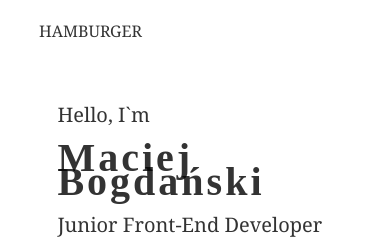
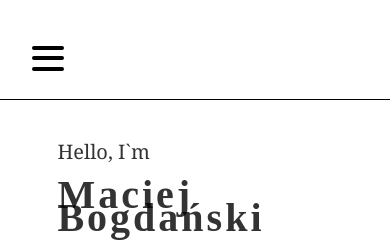
Before and after one commit to mackey7/maciejbogdanski.pl, a Gatsby site: page / in a window 390 px wide. Shown: the top 251 px of the page. Built offline with nearby package versions, Linux system fonts and the light colour scheme; Gatsby itself is replaced by a stand-in of ours.

Commit message:
create hamburger menu

```diff
--- a/src/components/about.js
+++ b/src/components/about.js
@@ -23,7 +23,7 @@ const Article = Styled.article`
        text-align:center;
     }
     h3{
-letter-spacing:10px;
+        letter-spacing:10px;
     }
 
         @media (min-width: 768px) {
--- a/src/components/navigation.js
+++ b/src/components/navigation.js
@@ -1,23 +1,40 @@
 import { Link } from "gatsby"
-import React from "react"
+import React, { useState } from "react"
 import Styled from 'styled-components'
 
-
-const TopNavigation = Styled.section`
+const Wrapper = Styled.section`
+    border-bottom:1px solid black;
+    width:100%;
+    min-height:100px;
+`
+const TopNavigation = Styled.div`
     display:flex;
     justify-content:space-between;
     align-items:center;
     margin:0px auto;
     width:80%;
     padding:20px 0px;
+
+
 `
 const Nav = Styled.nav`
-  display:none;
+    display:${(props) => props.open ? "block" : "none"};
+      width:100%;
+     ul{
+          width:100%;
+          display:flex;
+          flex-direction:column;
+          justify-content:center;
+          align-items:center;
+          list-style: none;
+      }
     @media (min-width: 768px) {
-      display:block;
+      display:flex;
       ul{
           display:flex;
-        list-style: none;
+          flex-direction:row;
+          justify-content:flex-end;
+
         li{
           margin-left:10px;
         }
@@ -52,15 +69,71 @@ const LogoSection = Styled.div`
 
 `
 const Hamburger = Styled.div`
-  display:block;
-    @media (min-width: 768px) {
+   position: absolute;
+  top: 5%;
+  left: 2rem;
+  display: flex;
+  flex-direction: column;
+  justify-content: space-around;
+  width: 2rem;
+  height: 2rem;
+  background: transparent;
+  border: none;
+  cursor: pointer;
+  padding: 0;
+  z-index: 10;
+
+  &:focus {
+    outline: none;
+  }
+
+  div {
+    width: 2rem;
+    height: 0.25rem;
+
+    background:black;
+    border-radius: 10px;
+    transition: all 0.3s linear;
+    position: relative;
+    transform-origin: 1px;
+
+    :first-child {
+      transform: ${({ open }) => open ? 'rotate(45deg)' : 'rotate(0)'};
+    }
+
+    :nth-child(2) {
+      opacity: ${({ open }) => open ? '0' : '1'};
+      transform: ${({ open }) => open ? 'translateX(20px)' : 'translateX(0)'};
+    }
+
+    :nth-child(3) {
+      transform: ${({ open }) => open ? 'rotate(-45deg)' : 'rotate(0)'};
+    }
+  }
+
+@media(min-width: 768px) {
 
   display: none;
 
 }
 `
-const Navigation = () => (
+
+const Navigation = () => {
+  const [open, setOpen] = useState(false);
+
+  const HandleClick = () => {
+    open ? setOpen(false) : setOpen(true)
+    console.log(open)
+  }
+
+  return (
+    < Wrapper>
       <TopNavigation>
+        <Hamburger onClick={HandleClick} open={open} >
+          <div></div>
+          <div></div>
+          <div></div>
+        </Hamburger>
         <LogoSection >
           <Logo src="../images/Maciej_Bogdanski_logo.jpg" />
           <div style={{
@@ -79,19 +152,18 @@ const Navigation = () => (
       </span>
           </div>
         </LogoSection>
-    <Hamburger>HAMBURGER</Hamburger>
-    <Nav>
+
+        <Nav open={open}>
           <ul>
             <li> <LinkNav to="/l" >Projects </LinkNav> </li>
             <li> <LinkNav to="/2" >About me </LinkNav>  </li>
             <li> <LinkNav to="/3" >Contact </LinkNav> </li>
           </ul>
-
-
         </Nav>
 
       </TopNavigation >
+    </Wrapper>
   )
-
+}
 
 export default Navigation
```
Lines whose indentation alone changed are shown as unchanged.
